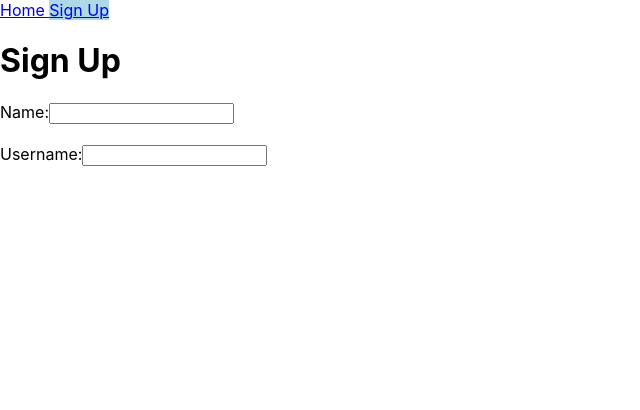
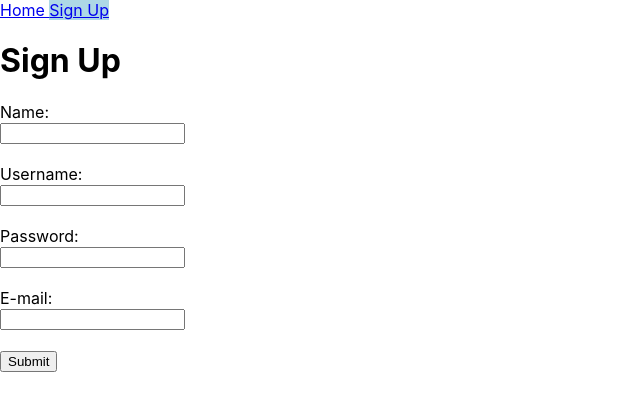
Before and after one commit to hejeong/runners-weekly, a React (Create React App) app in the folder client/: page /signup in a window 1280 px wide. Shown: the top 410 px of the page, without its empty margins (0-640 px from the left). Built offline with nearby package versions, Linux system fonts and the light colour scheme.

Commit message:
Add inputs on signup form to match users schema

```diff
--- a/client/src/Signup.js
+++ b/client/src/Signup.js
@@ -5,7 +5,9 @@ class Signup extends Component {
         super()
         this.state = {
             name: "",
-            username: ""
+            username: "",
+            password: "",
+            email: ""
         }
     }
     handleOnChange = (event) => {
@@ -13,15 +15,26 @@ class Signup extends Component {
             [event.target.name]: event.target.value
         })
     }
+
     render(){
         return(
             <div>
-                <form>
+                <form >
                     <h1>Sign Up</h1>
-                    <label for="name">Name:</label>
+                    <label for="name">Name:</label> <br />
                     <input type="text" name="name" value={this.state.name} onChange={this.handleOnChange} /> <br /><br />
-                    <label for="username">Username:</label>
-                    <input type="text" name="username" value={this.state.username} onChange={this.handleOnChange} />
+
+                    <label for="username">Username:</label> <br />
+                    <input type="text" name="username" value={this.state.username} onChange={this.handleOnChange} /> <br /><br />
+
+                    <label for="password">Password:</label> <br />
+                    <input type="password" name="password" value={this.state.password} onChange={this.handleOnChange} /> <br /><br />
+
+                    <label for="email">E-mail:</label> <br />
+                    <input type="email" name="email" value={this.state.email} onChange={this.handleOnChange} /> <br /><br />
+
+                    <input type="submit" name="submit" value="Submit"/>
+
                 </form>
             </div>
         )
```
